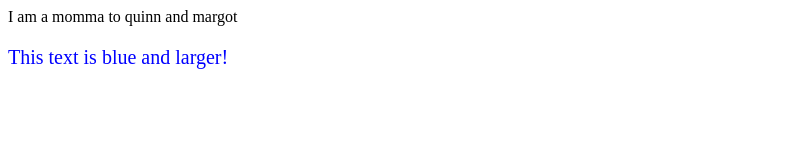
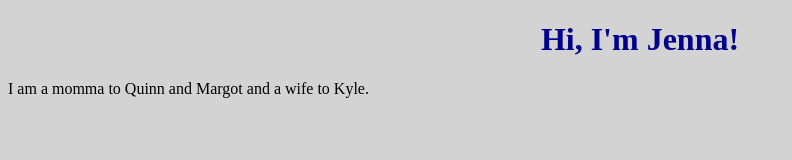
Before and after one commit to leftees/aboutme, a plain HTML site: page index.html in a window 1280 px wide. Shown: the whole page, without its empty margins (0-792 px from the left). Drawn offline with Linux system fonts and the light colour scheme.

Commit message:
Update index.html

```diff
--- a/index.html
+++ b/index.html
@@ -1,2 +1,18 @@
-I am a momma to quinn and margot
-<p style="color: blue; font-size: 20px;">This text is blue and larger!</p>
+<!DOCTYPE html>
+<html>
+<head>
+    <style>
+        body {
+            background-color: lightgray;
+        }
+        h1 {
+            color: darkblue;
+            text-align: center;
+        }
+    </style>
+</head>
+<body>
+    <h1>Hi, I'm Jenna!</h1>
+    <p>I am a momma to Quinn and Margot and a wife to Kyle.</p>
+</body>
+</html>
```
